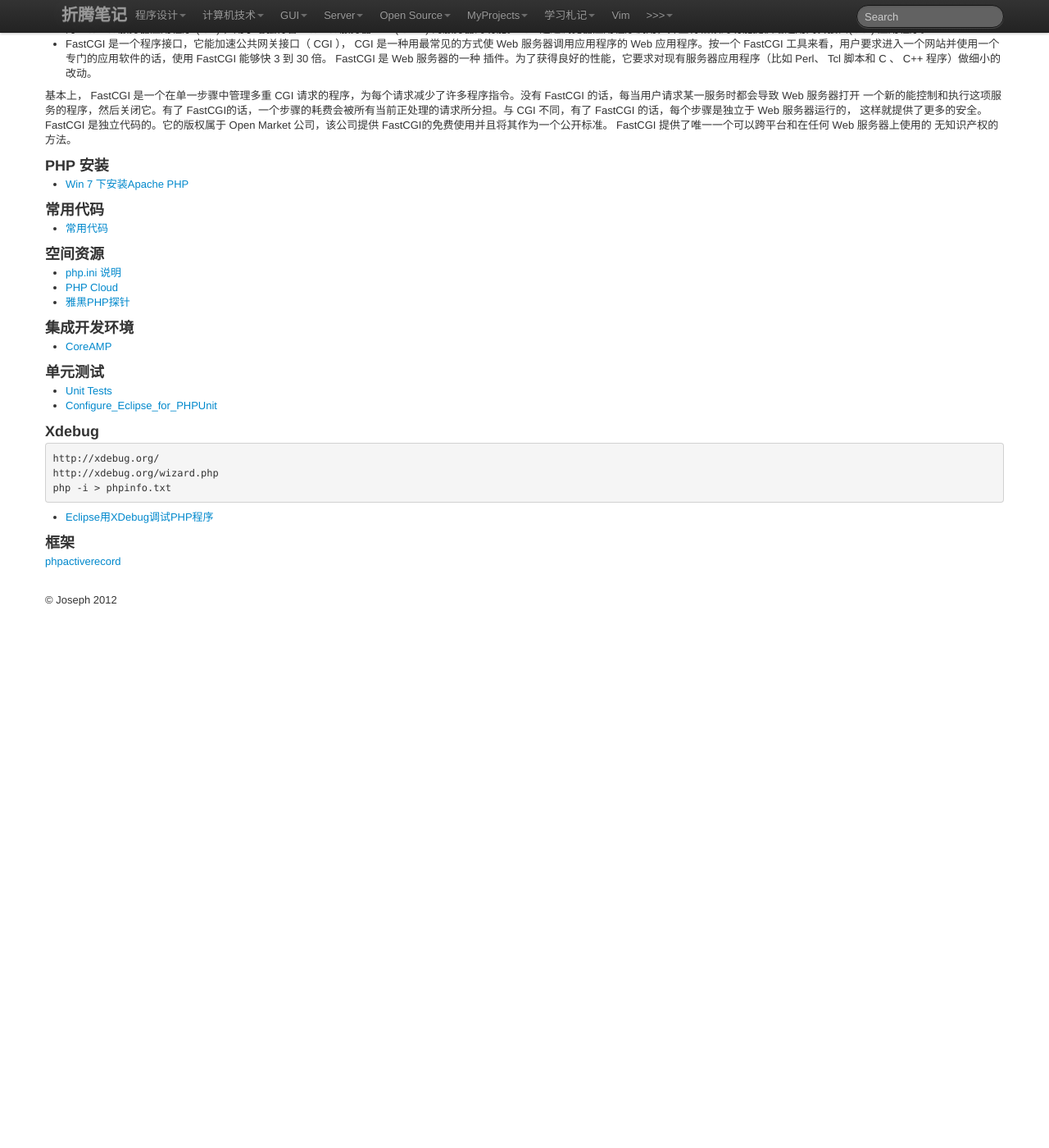
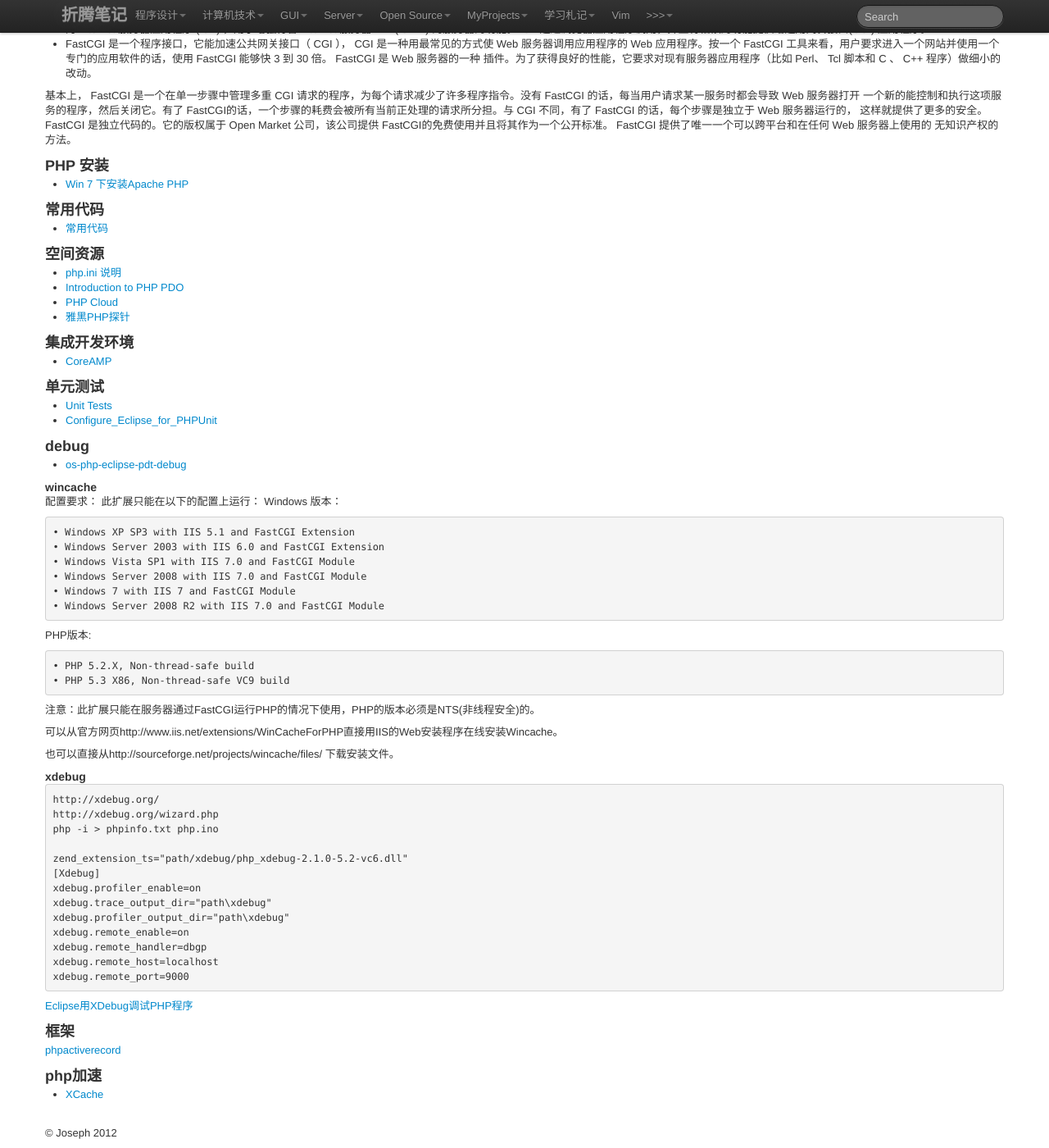
Before and after one commit to dholer/dholer.github.com, a Jekyll site: the page built from page/Programming/PHP/index.md, in a window 1280 px wide and 1400 px high, scrolled down 426 px. Shown: the whole window at 82% size. Built offline with Jekyll 4.4.1, drawn with Linux system fonts in a browser that asks for light colours; before the commit the page ends 1176 px from its top, so only the background shows below that.

Commit message:
add php article

```diff
--- a/page/Programming/PHP/index.md
+++ b/page/Programming/PHP/index.md
@@ -36,6 +36,7 @@ Windows 下的 PHP 主要有两种执行方式： **ISAPI** 和 **FastCGI** 。
 
 ###空间资源
 - [php.ini 说明](/PHP/2012/06/05/php.ini-instruction/)
+- [Introduction to PHP PDO](http://www.phpro.org/tutorials/Introduction-to-PHP-PDO.html)
 - [PHP Cloud](https://www.phpfog.com/)
 - [雅黑PHP探针](http://www.yahei.net/)
 
@@ -48,15 +49,58 @@ Windows 下的 PHP 主要有两种执行方式： **ISAPI** 和 **FastCGI** 。
 - [Configure_Eclipse_for_PHPUnit](http://pkp.sfu.ca/wiki/index.php/Configure_Eclipse_for_PHPUnit)
 
 
-###Xdebug
+###debug
 
+- [os-php-eclipse-pdt-debug](http://www.eclipse.org/pdt/articles/debugger/os-php-eclipse-pdt-debug-pdf.pdf)
+
+####wincache
+
+配置要求：
+此扩展只能在以下的配置上运行：
+Windows 版本：
+
+	• Windows XP SP3 with IIS 5.1 and FastCGI Extension
+	• Windows Server 2003 with IIS 6.0 and FastCGI Extension
+	• Windows Vista SP1 with IIS 7.0 and FastCGI Module
+	• Windows Server 2008 with IIS 7.0 and FastCGI Module
+	• Windows 7 with IIS 7 and FastCGI Module
+	• Windows Server 2008 R2 with IIS 7.0 and FastCGI Module
+
+PHP版本:
+
+	• PHP 5.2.X, Non-thread-safe build
+	• PHP 5.3 X86, Non-thread-safe VC9 build
+
+注意：此扩展只能在服务器通过FastCGI运行PHP的情况下使用，PHP的版本必须是NTS(非线程安全)的。
+
+可以从官方网页http://www.iis.net/extensions/WinCacheForPHP直接用IIS的Web安装程序在线安装Wincache。
+
+也可以直接从http://sourceforge.net/projects/wincache/files/ 下载安装文件。
+
+####xdebug
 
 	http://xdebug.org/
 	http://xdebug.org/wizard.php
 	php -i > phpinfo.txt
+php.ino
 
-- [Eclipse用XDebug调试PHP程序](http://www.cnblogs.com/yeer/archive/2010/04/07/1706407.html)
+	zend_extension_ts="path/xdebug/php_xdebug-2.1.0-5.2-vc6.dll"
+	[Xdebug]
+	xdebug.profiler_enable=on
+	xdebug.trace_output_dir="path\xdebug"
+	xdebug.profiler_output_dir="path\xdebug"
+	xdebug.remote_enable=on
+	xdebug.remote_handler=dbgp
+	xdebug.remote_host=localhost
+	xdebug.remote_port=9000
+
+[Eclipse用XDebug调试PHP程序](http://www.cnblogs.com/yeer/archive/2010/04/07/1706407.html)
 
 ###框架
 
 [phpactiverecord](http://www.phpactiverecord.org/)
+
+
+###php加速
+
+- [XCache](http://xcache.lighttpd.net/)
```
Also changed, not shown: _posts/Programming/PHP/2012-06-05-linux-php-phpsize-install-ext.md (added, +29 -0 lines), index.md (+0 -1 lines).
